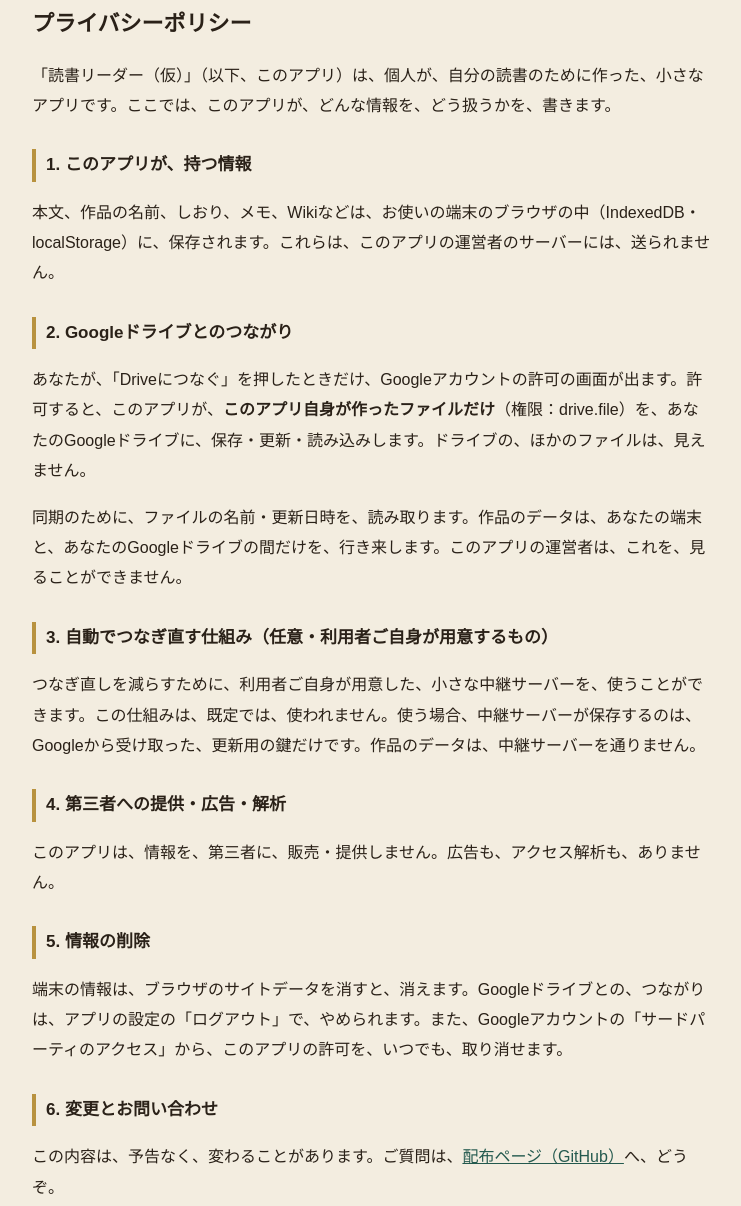
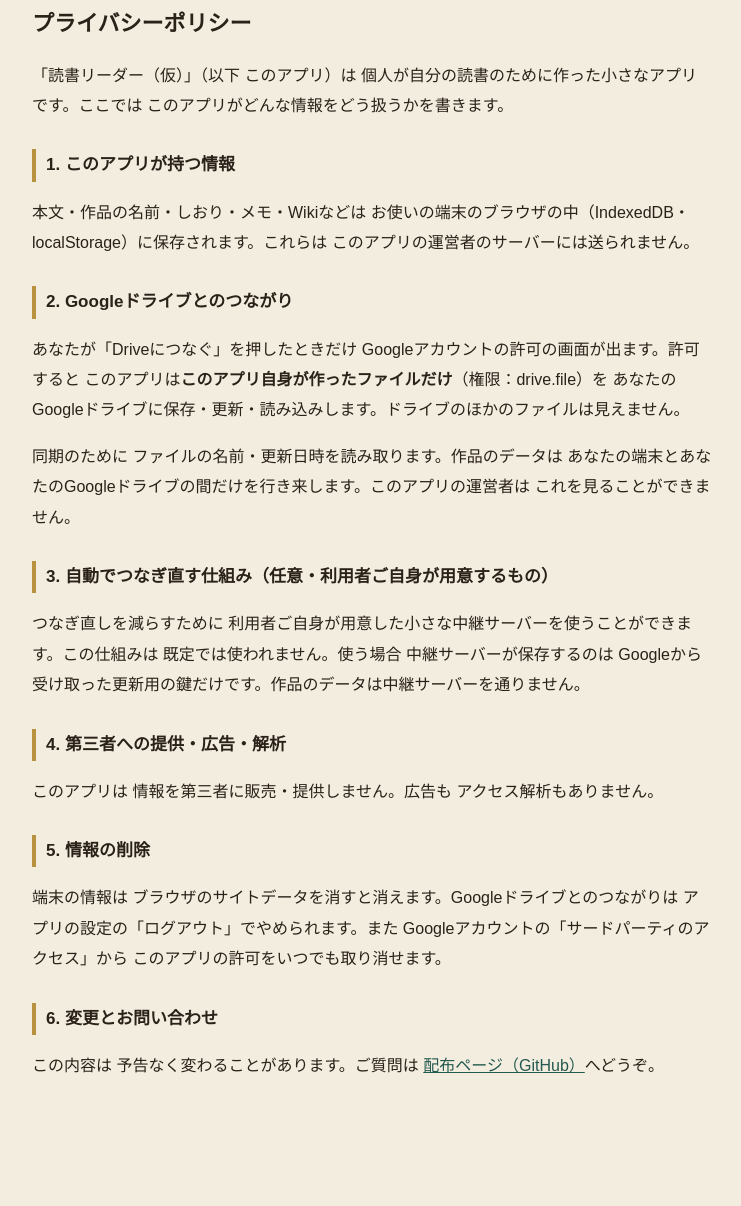
Before and after one commit to to-hu59/minimal-editor-dist, a plain HTML site: page privacy.html in a window 1280 px wide. Shown: the part 40-1246 px from the top of the page, without its empty margins (268-1009 px from the left). After the commit the page ends 1201 px from the top, so only its background shows below. Drawn offline with Linux system fonts and the light colour scheme.

Commit message:
Privacy policy: fewer commas

```diff
--- a/privacy.html
+++ b/privacy.html
@@ -14,26 +14,26 @@
 <body>
 <main>
 <h1>プライバシーポリシー</h1>
-<p>「読書リーダー（仮）」（以下、このアプリ）は、個人が、自分の読書のために作った、小さなアプリです。ここでは、このアプリが、どんな情報を、どう扱うかを、書きます。</p>
+<p>「読書リーダー（仮）」（以下 このアプリ）は 個人が自分の読書のために作った小さなアプリです。ここでは このアプリがどんな情報をどう扱うかを書きます。</p>
 
-<h2>1. このアプリが、持つ情報</h2>
-<p>本文、作品の名前、しおり、メモ、Wikiなどは、お使いの端末のブラウザの中（IndexedDB・localStorage）に、保存されます。これらは、このアプリの運営者のサーバーには、送られません。</p>
+<h2>1. このアプリが持つ情報</h2>
+<p>本文・作品の名前・しおり・メモ・Wikiなどは お使いの端末のブラウザの中（IndexedDB・localStorage）に保存されます。これらは このアプリの運営者のサーバーには送られません。</p>
 
 <h2>2. Googleドライブとのつながり</h2>
-<p>あなたが、「Driveにつなぐ」を押したときだけ、Googleアカウントの許可の画面が出ます。許可すると、このアプリが、<strong>このアプリ自身が作ったファイルだけ</strong>（権限：drive.file）を、あなたのGoogleドライブに、保存・更新・読み込みします。ドライブの、ほかのファイルは、見えません。</p>
-<p>同期のために、ファイルの名前・更新日時を、読み取ります。作品のデータは、あなたの端末と、あなたのGoogleドライブの間だけを、行き来します。このアプリの運営者は、これを、見ることができません。</p>
+<p>あなたが「Driveにつなぐ」を押したときだけ Googleアカウントの許可の画面が出ます。許可すると このアプリは<strong>このアプリ自身が作ったファイルだけ</strong>（権限：drive.file）を あなたのGoogleドライブに保存・更新・読み込みします。ドライブのほかのファイルは見えません。</p>
+<p>同期のために ファイルの名前・更新日時を読み取ります。作品のデータは あなたの端末とあなたのGoogleドライブの間だけを行き来します。このアプリの運営者は これを見ることができません。</p>
 
 <h2>3. 自動でつなぎ直す仕組み（任意・利用者ご自身が用意するもの）</h2>
-<p>つなぎ直しを減らすために、利用者ご自身が用意した、小さな中継サーバーを、使うことができます。この仕組みは、既定では、使われません。使う場合、中継サーバーが保存するのは、Googleから受け取った、更新用の鍵だけです。作品のデータは、中継サーバーを通りません。</p>
+<p>つなぎ直しを減らすために 利用者ご自身が用意した小さな中継サーバーを使うことができます。この仕組みは 既定では使われません。使う場合 中継サーバーが保存するのは Googleから受け取った更新用の鍵だけです。作品のデータは中継サーバーを通りません。</p>
 
 <h2>4. 第三者への提供・広告・解析</h2>
-<p>このアプリは、情報を、第三者に、販売・提供しません。広告も、アクセス解析も、ありません。</p>
+<p>このアプリは 情報を第三者に販売・提供しません。広告も アクセス解析もありません。</p>
 
 <h2>5. 情報の削除</h2>
-<p>端末の情報は、ブラウザのサイトデータを消すと、消えます。Googleドライブとの、つながりは、アプリの設定の「ログアウト」で、やめられます。また、Googleアカウントの「サードパーティのアクセス」から、このアプリの許可を、いつでも、取り消せます。</p>
+<p>端末の情報は ブラウザのサイトデータを消すと消えます。Googleドライブとのつながりは アプリの設定の「ログアウト」でやめられます。また Googleアカウントの「サードパーティのアクセス」から このアプリの許可をいつでも取り消せます。</p>
 
 <h2>6. 変更とお問い合わせ</h2>
-<p>この内容は、予告なく、変わることがあります。ご質問は、<a href="https://github.com/to-hu59/minimal-editor-dist">配布ページ（GitHub）</a>へ、どうぞ。</p>
+<p>この内容は 予告なく変わることがあります。ご質問は <a href="https://github.com/to-hu59/minimal-editor-dist">配布ページ（GitHub）</a>へどうぞ。</p>
 </main>
 </body>
 </html>
```
